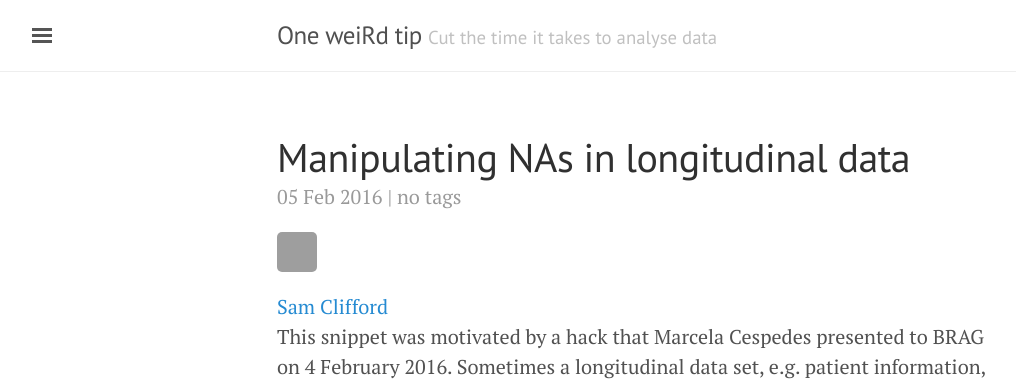
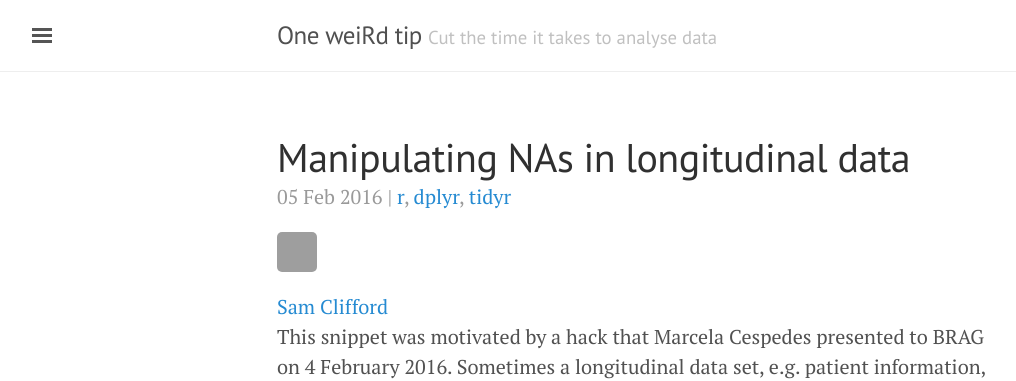
Before and after one commit to bragqut/bragqut.github.io, a Jekyll site: the page built from _posts/2016-02-05-manipulating-nas-in-longitudinal-data.md, in a window 1280 px wide and 900 px high. Shown: the top 381 px of the window, without its empty margins (3-1019 px from the left). Built offline with Jekyll 4.4.1, drawn with Linux system fonts in a browser that asks for light colours; comment, search, counter and statistics services are not loaded; grey boxes are pictures that could not be loaded.

Commit message:
accidentally omitted tags

```diff
--- a/_posts/2016-02-05-manipulating-nas-in-longitudinal-data.md
+++ b/_posts/2016-02-05-manipulating-nas-in-longitudinal-data.md
@@ -2,8 +2,8 @@
 layout: post
 title: Manipulating NAs in longitudinal data
 author: samclifford
+comments: True
 tags:
-comments: True
  - r
  - dplyr
  - tidyr
```
